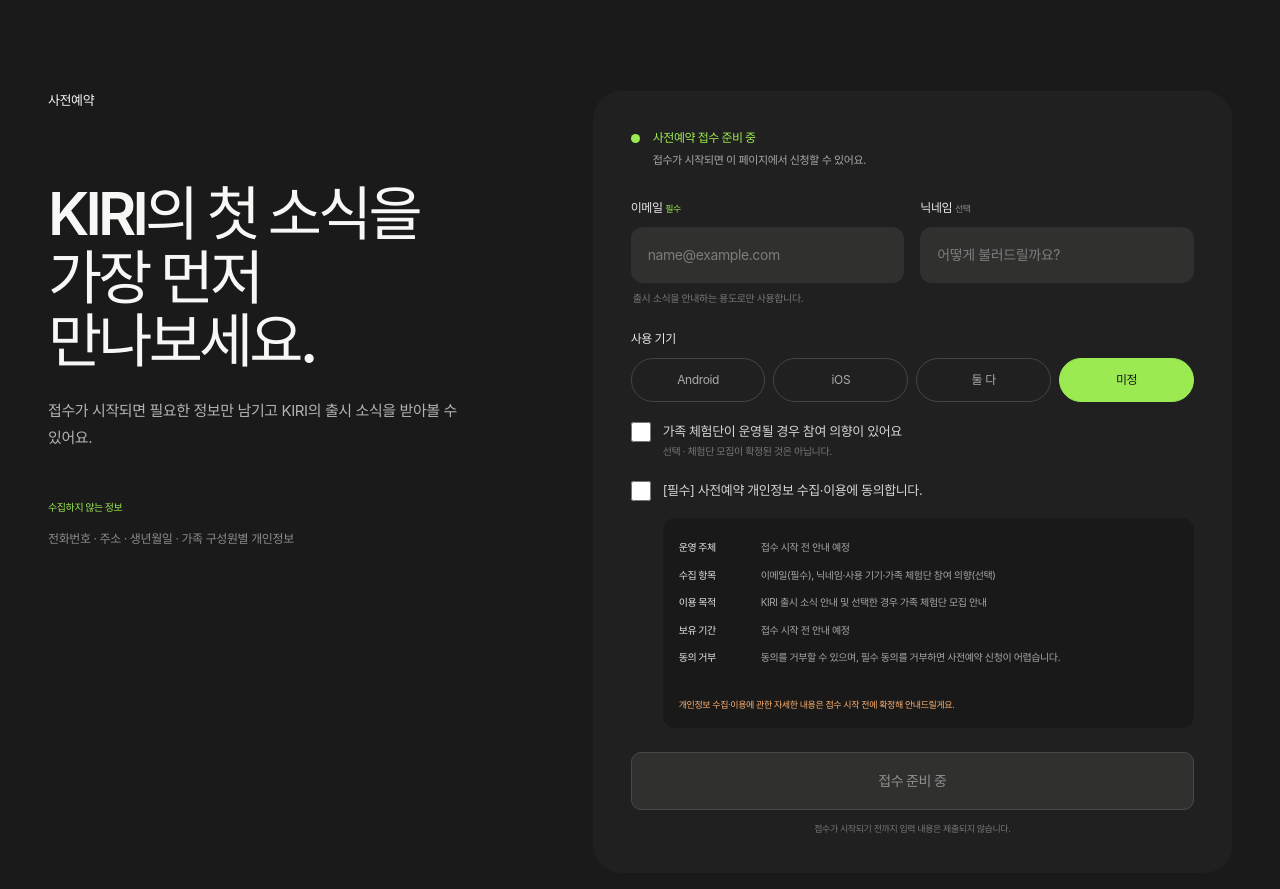
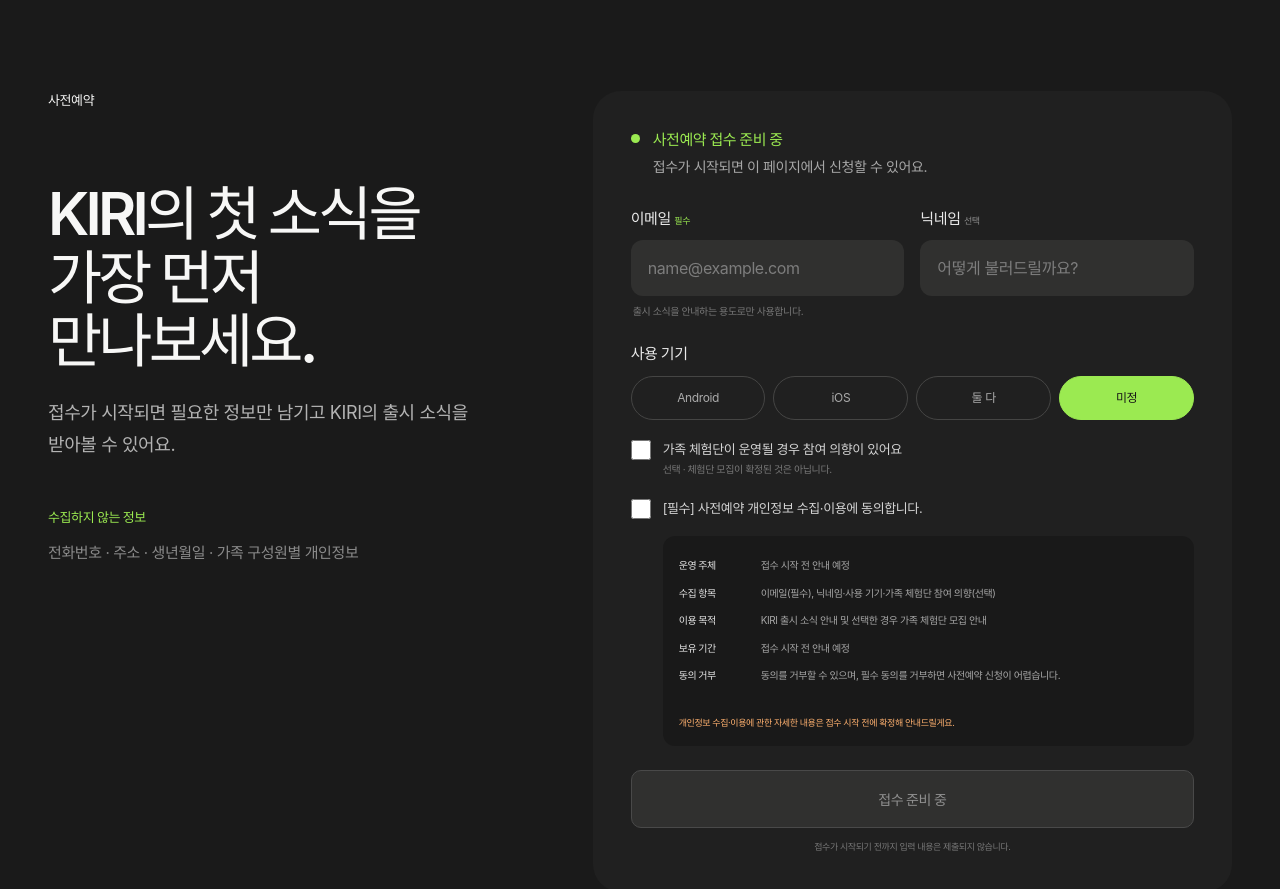
Before and after one commit to HALO-UMC/HALO-Homepage, a React (Vite) app: page /kiri in a window 1280 px wide. Shown: the part 2760-3649 px from the top of the page. Built offline with nearby package versions, Linux system fonts and the light colour scheme; a web font is replaced by a local one.

Commit message:
[Design] : KIRI 사전예약 글씨 크기 조정

```diff
--- a/src/webeditorial/editorial.css
+++ b/src/webeditorial/editorial.css
@@ -1420,6 +1420,7 @@
 
 .kiri-preregister__intro > p {
   margin-top: 24px;
+  font-size: 18px;
 }
 
 .kiri-preregister__aside {
@@ -1428,14 +1429,14 @@
 
 .kiri-preregister__aside span {
   color: var(--kiri-green);
-  font-size: 10px;
+  font-size: 13px;
   font-weight: 650;
 }
 
 .kiri-preregister__aside p {
   margin: 12px 0 0;
   color: #8b8b8b;
-  font-size: 12px;
+  font-size: 15px;
   line-height: 1.7;
 }
 
@@ -1513,7 +1514,7 @@
 .kiri-form-gate__label {
   margin: 0 0 16px;
   color: var(--kiri-green);
-  font-size: 11px;
+  font-size: 14px;
   font-weight: 700;
 }
 
@@ -1531,8 +1532,8 @@
   max-width: 520px;
   margin: 24px 0 0;
   color: #8e8e8e;
-  font-size: 12px;
-  line-height: 1.75;
+  font-size: 16px;
+  line-height: 1.7;
   word-break: keep-all;
 }
 
@@ -1545,8 +1546,26 @@
   color: #858585;
   background: #2c2c2b;
   cursor: not-allowed;
-  font-size: 13px;
+  font-size: 16px;
   font-weight: 650;
+}
+
+#kiri-preregister .kiri-form__preparing strong {
+  font-size: 15px;
+}
+
+#kiri-preregister .kiri-form__preparing p {
+  font-size: 14px;
+}
+
+#kiri-preregister .kiri-field label,
+#kiri-preregister .kiri-fieldset legend {
+  font-size: 15px;
+}
+
+#kiri-preregister .kiri-field input[type="email"],
+#kiri-preregister .kiri-field input[type="text"] {
+  font-size: 16px;
 }
 
 .kiri-form__row {
```
